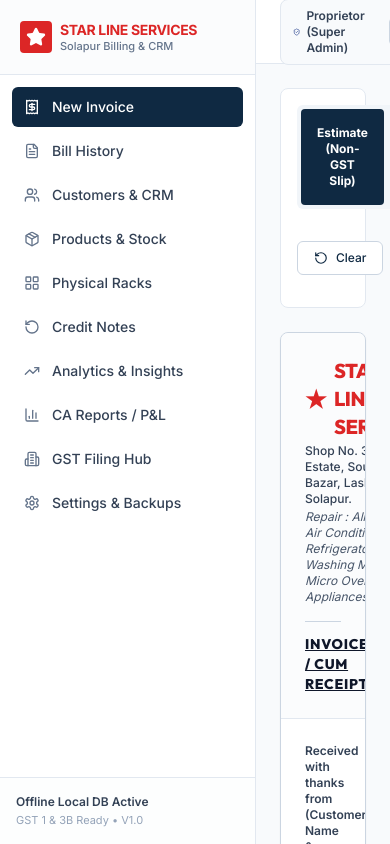
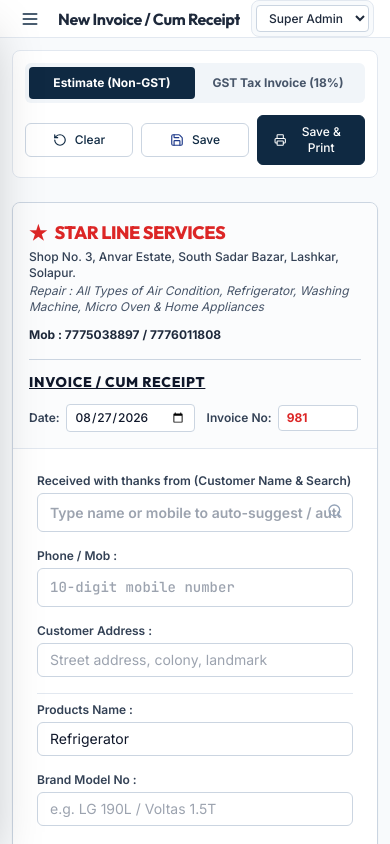
Before and after one commit to dominaltech/starline, a React (Vite) app: page / in a window 390 px wide. Built offline with nearby package versions, Linux system fonts and the light colour scheme.

Commit message:
Add responsive mobile drawer menu and mobile screen optimizations

```diff
--- a/src/components/billing/BillingScreen.tsx
+++ b/src/components/billing/BillingScreen.tsx
@@ -335,28 +335,28 @@
   return (
     <div className="max-w-6xl mx-auto space-y-6 pb-12">
       {/* Mode Selector & Action Bar */}
-      <div className="flex flex-col sm:flex-row justify-between items-start sm:items-center gap-4 bg-white p-4 rounded-lg border border-slate-200 shadow-xs">
+      <div className="flex flex-col md:flex-row justify-between items-stretch md:items-center gap-3 bg-white p-3 sm:p-4 rounded-lg border border-slate-200 shadow-xs">
         {/* Tab switch: Estimate vs GST */}
         <div className="flex bg-slate-100 p-1 rounded-md">
           <button
             onClick={() => setBillType('ESTIMATE')}
-            className={`px-4 py-2 rounded text-xs font-bold transition-all ${
+            className={`flex-1 sm:flex-none px-3 sm:px-4 py-2 rounded text-xs font-bold transition-all text-center ${
               billType === 'ESTIMATE'
                 ? 'bg-[#0F2942] text-white shadow-xs'
                 : 'text-slate-600 hover:text-slate-900'
             }`}
           >
-            Estimate (Non-GST Slip)
+            Estimate (Non-GST)
           </button>
           <button
             onClick={() => setBillType('GST')}
-            className={`px-4 py-2 rounded text-xs font-bold transition-all ${
+            className={`flex-1 sm:flex-none px-3 sm:px-4 py-2 rounded text-xs font-bold transition-all text-center ${
               billType === 'GST'
                 ? 'bg-[#0F2942] text-white shadow-xs'
                 : 'text-slate-600 hover:text-slate-900'
             }`}
           >
-            GST Tax Invoice (18% Split)
+            GST Tax Invoice (18%)
           </button>
         </div>
 
@@ -368,10 +368,10 @@
         )}
 
         {/* Save and Print Buttons */}
-        <div className="flex items-center gap-2">
+        <div className="flex items-center gap-2 flex-wrap sm:flex-nowrap">
           <button
             onClick={resetForm}
-            className="btn-secondary text-xs px-3 py-2"
+            className="btn-secondary text-xs px-3 py-2 flex-1 sm:flex-none justify-center"
             title="Clear current form"
           >
             <RotateCcw className="w-3.5 h-3.5" />
@@ -379,17 +379,17 @@
           </button>
           <button
             onClick={() => handleSaveBill(false)}
-            className="btn-secondary text-xs px-3 py-2 text-slate-800"
+            className="btn-secondary text-xs px-3 py-2 text-slate-800 flex-1 sm:flex-none justify-center"
           >
             <Save className="w-3.5 h-3.5 text-blue-900" />
-            <span>Save Bill</span>
+            <span>Save</span>
           </button>
           <button
             onClick={() => handleSaveBill(true)}
-            className="btn-primary text-xs px-4 py-2"
+            className="btn-primary text-xs px-4 py-2 flex-1 sm:flex-none justify-center"
           >
             <Printer className="w-4 h-4 text-white" />
-            <span>Save & Print (A5)</span>
+            <span>Save & Print</span>
           </button>
         </div>
       </div>
@@ -397,11 +397,11 @@
       {/* Main Bill Container — Replicating physical pad layout */}
       <div className="bg-white rounded-lg border border-slate-300 shadow-sm overflow-hidden">
         {/* Bill Pad Top Header */}
-        <div className="p-6 bg-slate-50/60 border-b border-slate-200">
-          <div className="flex justify-between items-start">
+        <div className="p-4 sm:p-6 bg-slate-50/60 border-b border-slate-200">
+          <div className="flex flex-col sm:flex-row justify-between items-start gap-3">
             <div>
-              <div className="flex items-center gap-2 text-red-600 font-black text-xl tracking-tight font-serif">
-                <span className="text-2xl">★</span>
+              <div className="flex items-center gap-2 text-red-600 font-black text-lg sm:text-xl tracking-tight font-serif">
+                <span className="text-xl sm:text-2xl">★</span>
                 <span>{settings.shop_name}</span>
               </div>
               <div className="text-xs text-slate-700 font-medium mt-0.5">
@@ -410,7 +410,7 @@
               <div className="text-xs italic text-slate-600 mt-0.5">{settings.tagline}</div>
             </div>
 
-            <div className="text-right">
+            <div className="text-left sm:text-right">
               <div className="text-xs font-bold text-slate-800">Mob : {settings.mobiles}</div>
               {isGST && (
                 <div className="text-xs font-mono font-bold text-red-700 mt-0.5">
@@ -420,12 +420,12 @@
             </div>
           </div>
 
-          <div className="mt-4 pt-3 border-t border-slate-300 flex justify-between items-center">
+          <div className="mt-4 pt-3 border-t border-slate-300 flex flex-col sm:flex-row justify-between items-start sm:items-center gap-3">
             <h2 className="text-sm font-black tracking-wider uppercase underline text-slate-900">
               {isGST ? 'TAX INVOICE / CUM RECEIPT' : 'INVOICE / CUM RECEIPT'}
             </h2>
 
-            <div className="flex items-center gap-4">
+            <div className="flex items-center gap-3 flex-wrap">
               <div className="flex items-center gap-1.5 text-xs">
                 <span className="font-semibold text-slate-700">Date:</span>
                 <input
--- a/src/components/credit-notes/NewCreditNoteModal.tsx
+++ b/src/components/credit-notes/NewCreditNoteModal.tsx
@@ -61,8 +61,8 @@
   };
 
   return (
-    <div className="fixed inset-0 z-50 bg-black/60 flex items-center justify-center p-4">
-      <div className="bg-white rounded-lg shadow-2xl max-w-lg w-full p-6 space-y-4">
+    <div className="fixed inset-0 z-50 bg-black/60 flex items-center justify-center p-3 sm:p-4 overflow-y-auto">
+      <div className="bg-white rounded-lg shadow-2xl max-w-lg w-full p-4 sm:p-6 space-y-4 max-h-[90vh] overflow-y-auto">
         <div className="flex justify-between items-center border-b border-slate-200 pb-3">
           <h3 className="text-sm font-bold text-slate-900 flex items-center gap-2">
             <RotateCcw className="w-4 h-4 text-blue-900" />
--- a/src/components/customers/CustomerDetailModal.tsx
+++ b/src/components/customers/CustomerDetailModal.tsx
@@ -38,8 +38,8 @@
   };
 
   return (
-    <div className="fixed inset-0 z-50 bg-black/60 flex items-center justify-center p-4 overflow-y-auto">
-      <div className="bg-white rounded-lg shadow-2xl max-w-3xl w-full p-6 space-y-6">
+    <div className="fixed inset-0 z-50 bg-black/60 flex items-center justify-center p-3 sm:p-4 overflow-y-auto">
+      <div className="bg-white rounded-lg shadow-2xl max-w-3xl w-full p-4 sm:p-6 space-y-6 max-h-[90vh] overflow-y-auto">
         {/* Header */}
         <div className="flex justify-between items-start border-b border-slate-200 pb-4">
           <div className="flex items-center gap-3">
--- a/src/components/inventory/ProductFormModal.tsx
+++ b/src/components/inventory/ProductFormModal.tsx
@@ -59,8 +59,8 @@
   };
 
   return (
-    <div className="fixed inset-0 z-50 bg-black/60 flex items-center justify-center p-4">
-      <div className="bg-white rounded-lg shadow-2xl max-w-lg w-full p-6 space-y-4">
+    <div className="fixed inset-0 z-50 bg-black/60 flex items-center justify-center p-3 sm:p-4 overflow-y-auto">
+      <div className="bg-white rounded-lg shadow-2xl max-w-lg w-full p-4 sm:p-6 space-y-4 max-h-[90vh] overflow-y-auto">
         <div className="flex justify-between items-center border-b border-slate-200 pb-3">
           <h3 className="text-sm font-bold text-slate-900 flex items-center gap-2">
             <Package className="w-4 h-4 text-blue-900" />
--- a/src/components/inventory/StockCombinerModal.tsx
+++ b/src/components/inventory/StockCombinerModal.tsx
@@ -31,8 +31,8 @@
   };
 
   return (
-    <div className="fixed inset-0 z-50 bg-black/60 flex items-center justify-center p-4">
-      <div className="bg-white rounded-lg shadow-2xl max-w-md w-full p-6 space-y-4">
+    <div className="fixed inset-0 z-50 bg-black/60 flex items-center justify-center p-3 sm:p-4 overflow-y-auto">
+      <div className="bg-white rounded-lg shadow-2xl max-w-md w-full p-4 sm:p-6 space-y-4 max-h-[90vh] overflow-y-auto">
         <div className="flex justify-between items-center border-b border-slate-200 pb-3">
           <h3 className="text-sm font-bold text-slate-900 flex items-center gap-2">
             <Layers className="w-4 h-4 text-blue-900" />
--- a/src/components/layout/AppLayout.tsx
+++ b/src/components/layout/AppLayout.tsx
@@ -14,6 +14,7 @@
 
 export const AppLayout: React.FC = () => {
   const [activeTab, setActiveTab] = useState<NavTab>('billing');
+  const [mobileMenuOpen, setMobileMenuOpen] = useState<boolean>(false);
 
   const getTabTitle = () => {
     switch (activeTab) {
@@ -44,14 +45,22 @@
 
   return (
     <div className="flex h-screen bg-slate-50 text-slate-900 overflow-hidden font-sans">
-      {/* Sidebar */}
-      <Sidebar activeTab={activeTab} setActiveTab={setActiveTab} />
+      {/* Mobile Drawer & Desktop Sidebar */}
+      <Sidebar
+        activeTab={activeTab}
+        setActiveTab={setActiveTab}
+        mobileOpen={mobileMenuOpen}
+        setMobileOpen={setMobileMenuOpen}
+      />
 
       {/* Main Content Area */}
       <div className="flex-1 flex flex-col min-w-0 overflow-y-auto">
-        <TopBar activeTabTitle={getTabTitle()} />
+        <TopBar
+          activeTabTitle={getTabTitle()}
+          onOpenMobileMenu={() => setMobileMenuOpen(true)}
+        />
 
-        <main className="flex-1 p-6">
+        <main className="flex-1 p-3 sm:p-6">
           {activeTab === 'billing' && <BillingScreen onBillCreated={() => {}} />}
           {activeTab === 'history' && <BillHistory />}
           {activeTab === 'customers' && <CustomerList />}
--- a/src/components/layout/Sidebar.tsx
+++ b/src/components/layout/Sidebar.tsx
@@ -10,7 +10,8 @@
   Star,
   Receipt,
   LayoutGrid,
-  TrendingUp
+  TrendingUp,
+  X
 } from 'lucide-react';
 
 export type NavTab = 'billing' | 'history' | 'customers' | 'inventory' | 'racks' | 'credit-notes' | 'analytics' | 'reports' | 'gst' | 'settings';
@@ -18,9 +19,16 @@
 interface SidebarProps {
   activeTab: NavTab;
   setActiveTab: (tab: NavTab) => void;
+  mobileOpen: boolean;
+  setMobileOpen: (open: boolean) => void;
 }
 
-export const Sidebar: React.FC<SidebarProps> = ({ activeTab, setActiveTab }) => {
+export const Sidebar: React.FC<SidebarProps> = ({
+  activeTab,
+  setActiveTab,
+  mobileOpen,
+  setMobileOpen
+}) => {
   const navItems = [
     { id: 'billing', label: 'New Invoice', icon: Receipt, section: 'Billing' },
     { id: 'history', label: 'Bill History', icon: FileText, section: 'Billing' },
@@ -34,11 +42,31 @@
     { id: 'settings', label: 'Settings & Backups', icon: Settings, section: 'System' },
   ];
 
+  const handleSelectTab = (tabId: NavTab) => {
+    setActiveTab(tabId);
+    setMobileOpen(false);
+  };
+
   return (
-    <aside className="w-64 bg-white border-r border-slate-200 flex flex-col justify-between shrink-0 h-screen sticky top-0">
+    <>
+      {/* Mobile Dark Backdrop Overlay */}
+      {mobileOpen && (
+        <div
+          onClick={() => setMobileOpen(false)}
+          className="fixed inset-0 bg-black/60 z-40 lg:hidden backdrop-blur-xs transition-opacity duration-300"
+          aria-hidden="true"
+        />
+      )}
+
+      {/* Sidebar Drawer */}
+      <aside
+        className={`fixed lg:sticky top-0 left-0 z-50 w-64 bg-white border-r border-slate-200 flex flex-col justify-between shrink-0 h-screen transition-transform duration-300 ease-in-out shadow-2xl lg:shadow-none ${
+          mobileOpen ? 'translate-x-0' : '-translate-x-full lg:translate-x-0'
+        }`}
+      >
         <div>
-        {/* Brand Header matching physical bill identity */}
-        <div className="p-5 border-b border-slate-200 bg-slate-50/50">
+          {/* Brand Header */}
+          <div className="p-4 sm:p-5 border-b border-slate-200 bg-slate-50/50 flex justify-between items-center">
             <div className="flex items-center gap-2">
               <div className="w-8 h-8 rounded bg-red-600 flex items-center justify-center text-white shadow-xs shrink-0">
                 <Star className="w-5 h-5 fill-white" />
@@ -52,17 +80,26 @@
                 </div>
               </div>
             </div>
+
+            {/* Close Button on Mobile Drawer */}
+            <button
+              onClick={() => setMobileOpen(false)}
+              className="p-1.5 rounded-md text-slate-400 hover:text-slate-700 hover:bg-slate-200 lg:hidden"
+              aria-label="Close Navigation Menu"
+            >
+              <X className="w-5 h-5" />
+            </button>
           </div>
 
           {/* Navigation links */}
-        <nav className="p-3 space-y-1">
+          <nav className="p-3 space-y-1 overflow-y-auto max-h-[calc(100vh-140px)]">
             {navItems.map((item) => {
               const Icon = item.icon;
               const isActive = activeTab === item.id;
               return (
                 <button
                   key={item.id}
-                onClick={() => setActiveTab(item.id as NavTab)}
+                  onClick={() => handleSelectTab(item.id as NavTab)}
                   className={`w-full flex items-center gap-3 px-3 py-2.5 rounded-md text-sm font-medium transition-all ${
                     isActive
                       ? 'bg-[#0F2942] text-white shadow-xs'
@@ -83,5 +120,6 @@
           <div className="text-[11px] text-slate-400 mt-0.5">GST 1 & 3B Ready • V1.0</div>
         </div>
       </aside>
+    </>
   );
 };
--- a/src/components/layout/TopBar.tsx
+++ b/src/components/layout/TopBar.tsx
@@ -1,10 +1,15 @@
 import React from 'react';
 import { useAuth } from '../../context/AuthContext';
 import { useDb } from '../../context/DbContext';
-import { ShieldCheck, UserCheck, AlertTriangle, IndianRupee, Layers } from 'lucide-react';
+import { ShieldCheck, UserCheck, AlertTriangle, IndianRupee, Layers, Menu } from 'lucide-react';
 import { formatCurrency } from '../../utils/formatters';
 
-export const TopBar: React.FC<{ activeTabTitle: string }> = ({ activeTabTitle }) => {
+interface TopBarProps {
+  activeTabTitle: string;
+  onOpenMobileMenu: () => void;
+}
+
+export const TopBar: React.FC<TopBarProps> = ({ activeTabTitle, onOpenMobileMenu }) => {
   const { user, role, switchRole, isSuperAdmin } = useAuth();
   const { bills, products, customers } = useDb();
 
@@ -17,15 +22,26 @@
   const totalDues = customers.reduce((acc, c) => acc + c.dues_balance, 0);
 
   return (
-    <header className="h-16 bg-white border-b border-slate-200 px-6 flex items-center justify-between sticky top-0 z-30 shadow-xs">
+    <header className="h-16 bg-white border-b border-slate-200 px-4 sm:px-6 flex items-center justify-between sticky top-0 z-30 shadow-xs">
       <div className="flex items-center gap-2.5 min-w-0">
-        <h1 className="text-lg sm:text-xl font-bold text-slate-800 tracking-tight truncate">{activeTabTitle}</h1>
+        {/* Hamburger button on Mobile */}
+        <button
+          onClick={onOpenMobileMenu}
+          className="p-2 -ml-1 rounded-lg text-slate-700 hover:bg-slate-100 lg:hidden shrink-0"
+          aria-label="Open Navigation Menu"
+        >
+          <Menu className="w-5 h-5 text-[#0F2942]" />
+        </button>
+
+        <h1 className="text-base sm:text-xl font-bold text-slate-800 tracking-tight truncate">
+          {activeTabTitle}
+        </h1>
         <span className="hidden sm:inline-block text-[11px] bg-slate-100 text-slate-600 px-2 py-0.5 rounded font-mono shrink-0">
-          Solapur Terminal
+          Solapur
         </span>
       </div>
 
-      <div className="flex items-center gap-4">
+      <div className="flex items-center gap-2 sm:gap-4">
         {/* Quick summary metric pills */}
         <div className="hidden lg:flex items-center gap-3 border-r border-slate-200 pr-4">
           <div className="flex items-center gap-1.5 px-2.5 py-1 rounded bg-slate-50 border border-slate-200 text-xs">
@@ -49,14 +65,14 @@
         </div>
 
         {/* User Role Switcher Dropdown */}
-        <div className="flex items-center gap-2 bg-slate-50 border border-slate-200 rounded-lg p-1">
-          <div className="flex items-center gap-1.5 px-2 py-1">
+        <div className="flex items-center gap-1 sm:gap-2 bg-slate-50 border border-slate-200 rounded-lg p-1">
+          <div className="hidden sm:flex items-center gap-1.5 px-2 py-1">
             {isSuperAdmin ? (
               <ShieldCheck className="w-4 h-4 text-blue-900" />
             ) : (
               <UserCheck className="w-4 h-4 text-emerald-700" />
             )}
-            <span className="text-xs font-semibold text-slate-700">{user.name}</span>
+            <span className="text-xs font-semibold text-slate-700 truncate max-w-[100px]">{user.name}</span>
           </div>
 
           <select
@@ -65,8 +81,8 @@
             className="text-xs bg-white border border-slate-300 rounded px-2 py-1 font-medium text-slate-800 focus:outline-none focus:ring-1 focus:ring-blue-900 cursor-pointer"
             title="Switch demo role to test Admin buy-price redaction"
           >
-            <option value="super_admin">Super Admin (Full Access)</option>
-            <option value="admin">Admin (Cost Hidden)</option>
+            <option value="super_admin">Super Admin</option>
+            <option value="admin">Admin</option>
           </select>
         </div>
       </div>
--- a/src/components/settings/WorkerManager.tsx
+++ b/src/components/settings/WorkerManager.tsx
@@ -113,8 +113,8 @@
       </div>
 
       {showModal && (
-        <div className="fixed inset-0 z-50 bg-black/60 flex items-center justify-center p-4">
-          <div className="bg-white rounded-lg shadow-2xl max-w-md w-full p-6 space-y-4">
+        <div className="fixed inset-0 z-50 bg-black/60 flex items-center justify-center p-3 sm:p-4 overflow-y-auto">
+          <div className="bg-white rounded-lg shadow-2xl max-w-md w-full p-4 sm:p-6 space-y-4 max-h-[90vh] overflow-y-auto">
             <h4 className="text-sm font-bold text-slate-900">
               {editingWorker ? 'Edit Technician' : 'Add New Technician'}
             </h4>
```
Lines whose indentation alone changed are shown as unchanged.
